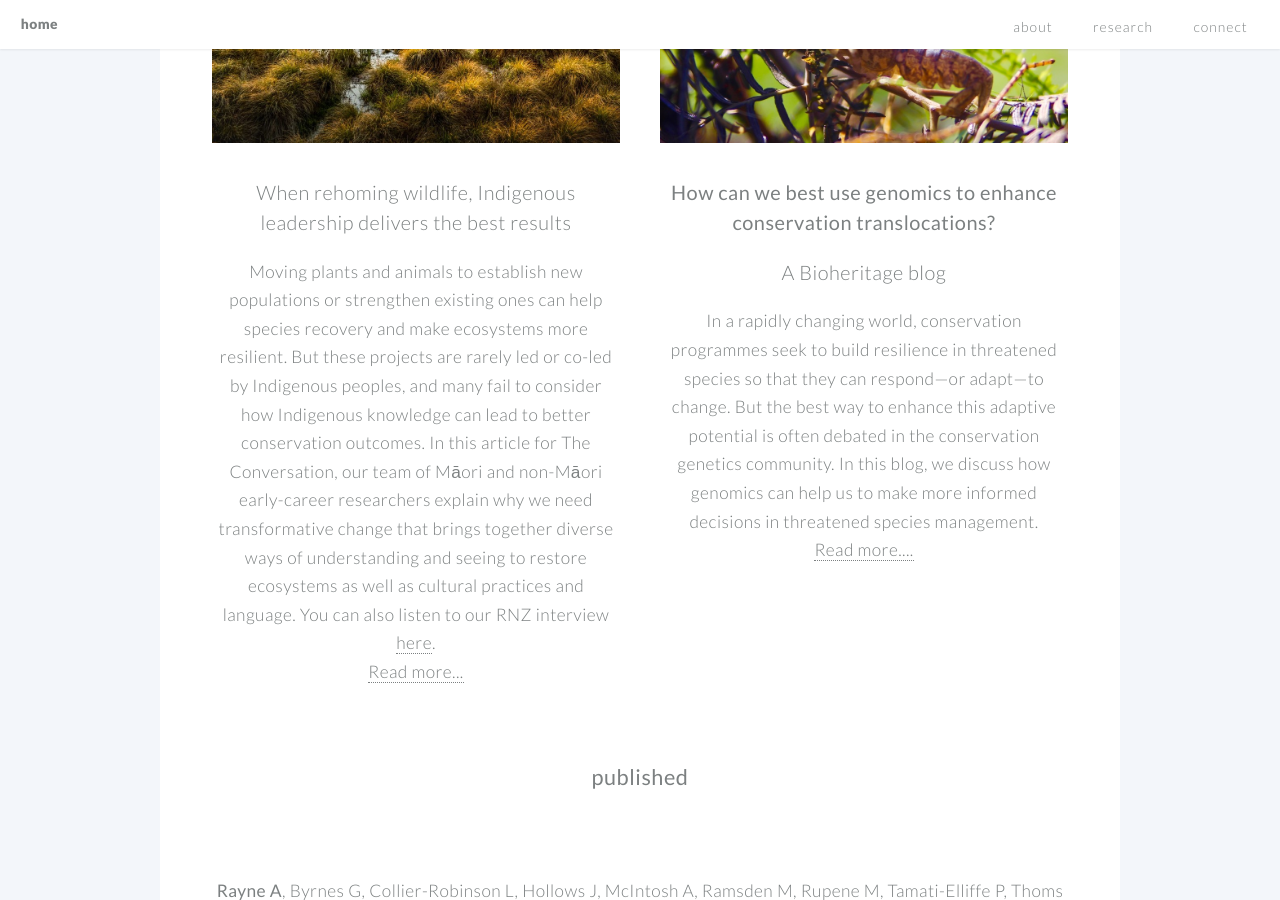
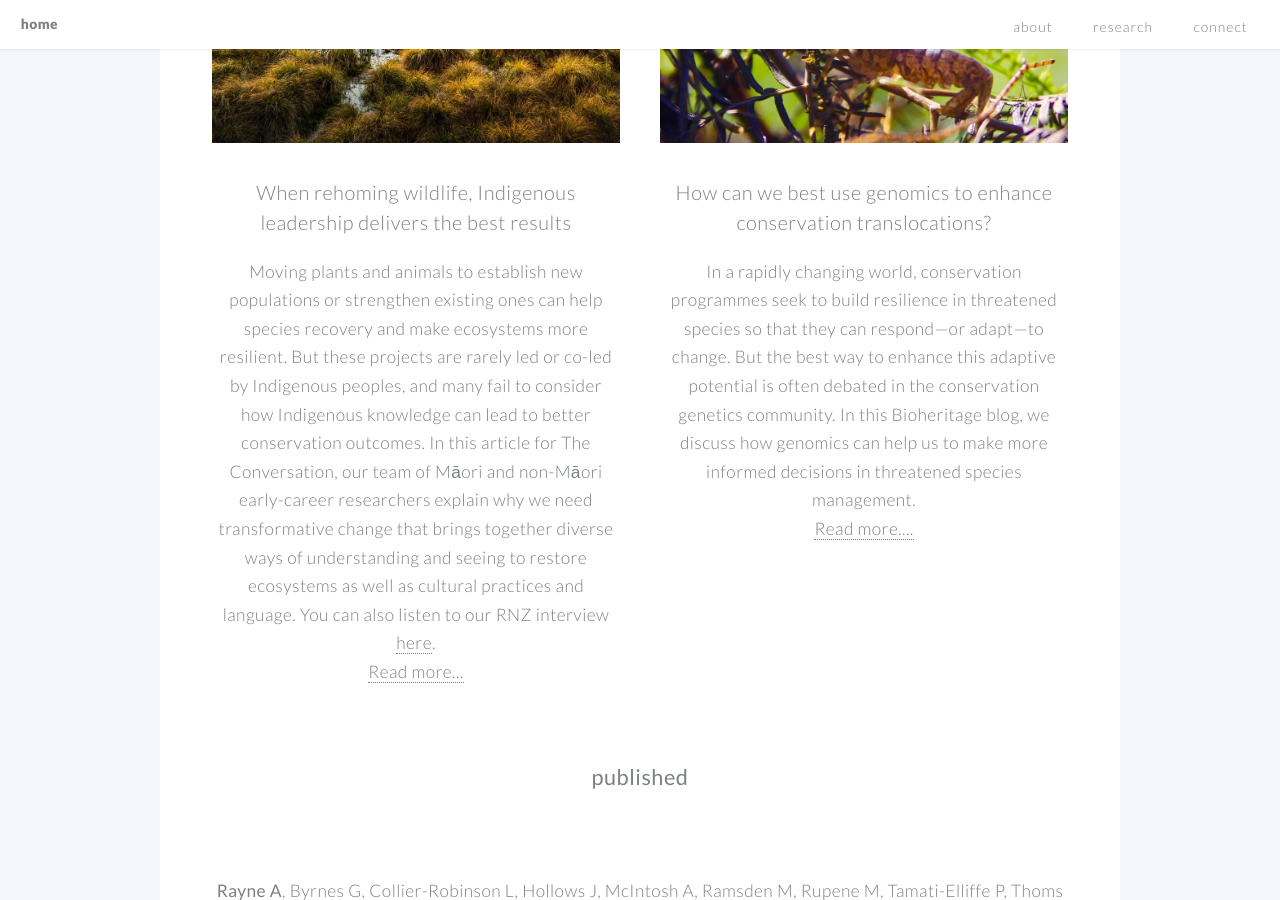
Before and after one commit to aislingrayne/aislingrayne.github.io, a Jekyll site: the page built from index.md, in a window 1280 px wide and 900 px high, scrolled down 2436 px. Built offline with Jekyll 4.4.1, drawn with Linux system fonts in a browser that asks for light colours.

Commit message:
Update bioheritage.html

```diff
--- a/_includes/bioheritage.html
+++ b/_includes/bioheritage.html
@@ -1,4 +1,3 @@
-<h3><strong><a href="https://bioheritage.nz/how-can-we-best-use-genomics-to-enhance-conservation-translocations/?fbclid=IwAR0ZwHmsGsX0cC0_5YRCsf4w3mHs10GFhWm6dfDVe-o7ZM2IngE1Xf2Mrrw">How can we best use genomics to enhance conservation translocations?</a></strong></h3>
-<h3><em>A Bioheritage blog</em></h3>
-<p>In a rapidly changing world, conservation programmes seek to build resilience in threatened species so that they can respond—or adapt—to change. But the best way to enhance this adaptive potential is often debated in the conservation genetics community. In this blog, we discuss how genomics can help us to make more informed decisions in threatened species management. <a href="https://bioheritage.nz/how-can-we-best-use-genomics-to-enhance-conservation-translocations/?fbclid=IwAR0ZwHmsGsX0cC0_5YRCsf4w3mHs10GFhWm6dfDVe-o7ZM2IngE1Xf2Mrrw">
+<h3><a href="https://bioheritage.nz/how-can-we-best-use-genomics-to-enhance-conservation-translocations/?fbclid=IwAR0ZwHmsGsX0cC0_5YRCsf4w3mHs10GFhWm6dfDVe-o7ZM2IngE1Xf2Mrrw">How can we best use genomics to enhance conservation translocations?</a></h3>
+<p>In a rapidly changing world, conservation programmes seek to build resilience in threatened species so that they can respond—or adapt—to change. But the best way to enhance this adaptive potential is often debated in the conservation genetics community. In this Bioheritage blog, we discuss how genomics can help us to make more informed decisions in threatened species management. <a href="https://bioheritage.nz/how-can-we-best-use-genomics-to-enhance-conservation-translocations/?fbclid=IwAR0ZwHmsGsX0cC0_5YRCsf4w3mHs10GFhWm6dfDVe-o7ZM2IngE1Xf2Mrrw">
   <br>Read more....</a> </p>
```
